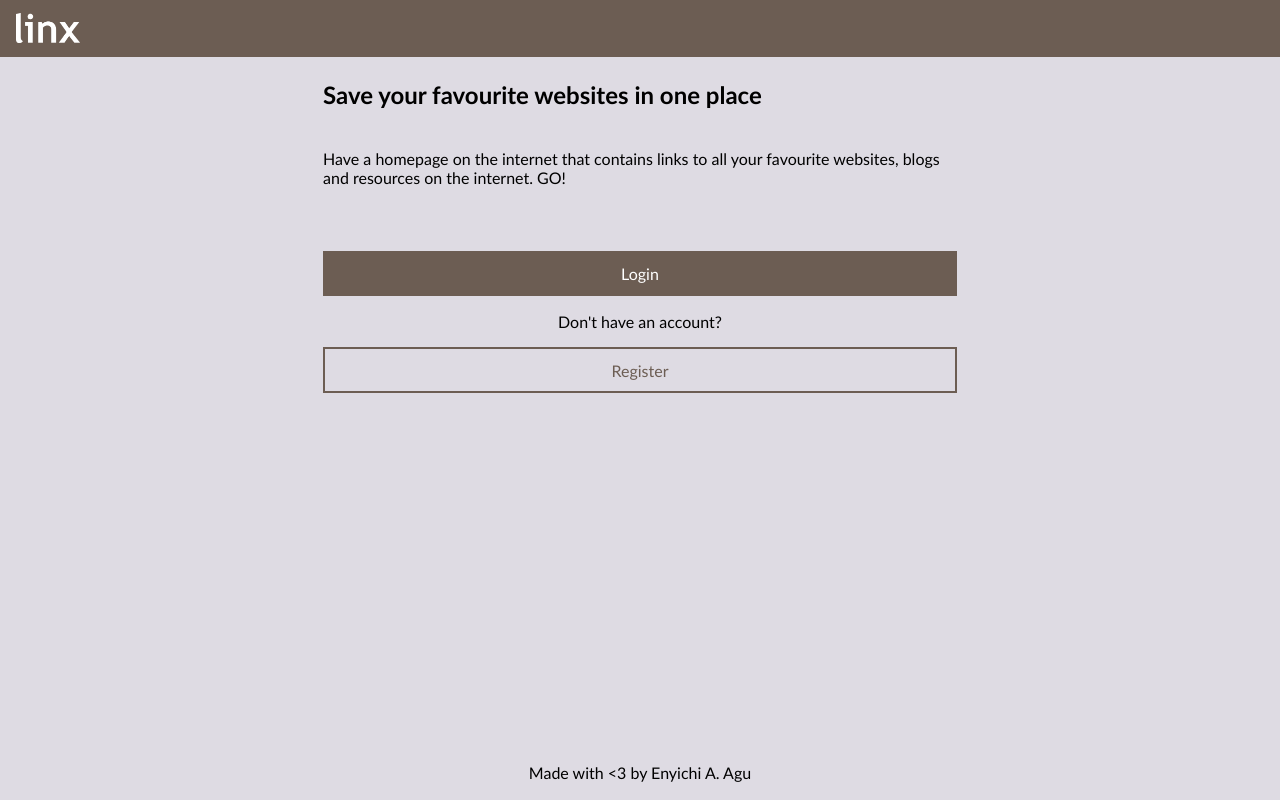
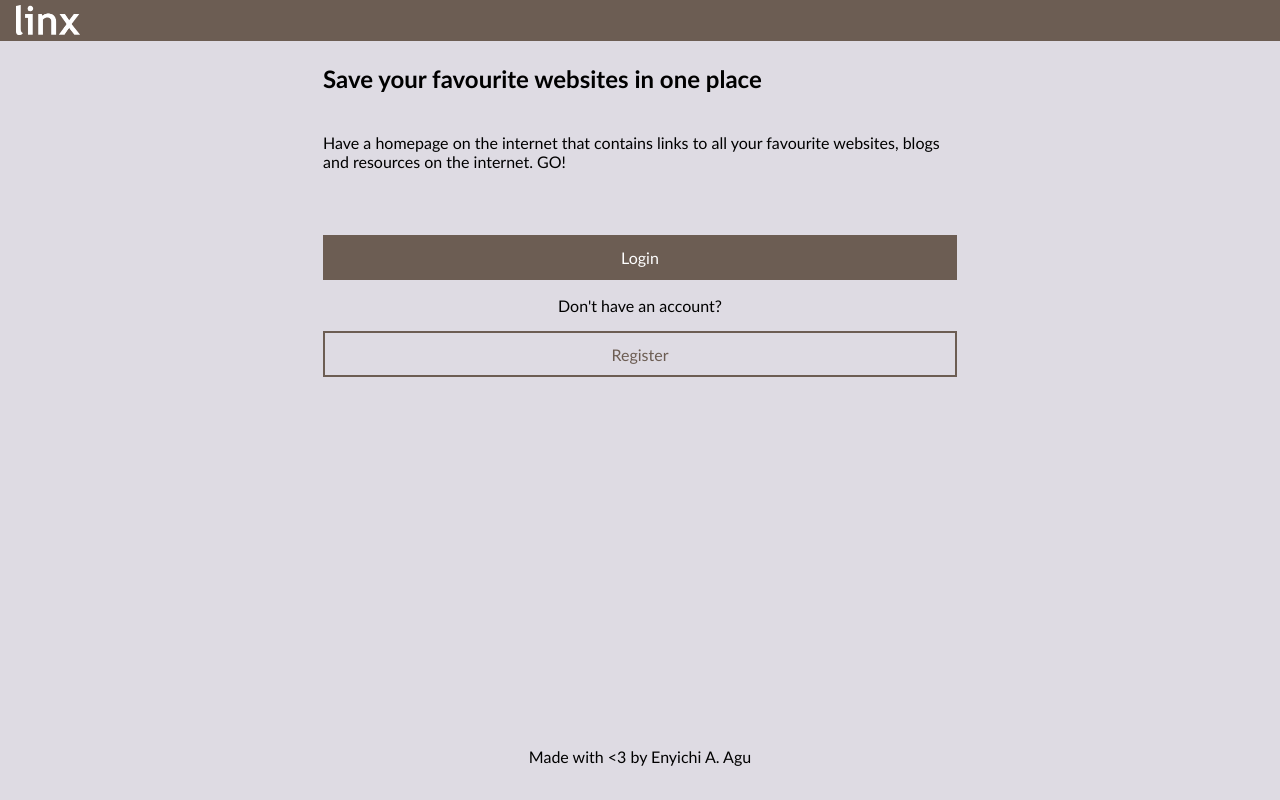
Before and after one commit to enyichiaagu/linx, a React (Create React App) app: page / in a window 1280 px wide. Built offline with nearby package versions, Linux system fonts and the light colour scheme.

Commit message:
testing changes

```diff
--- a/src/components/Header.css
+++ b/src/components/Header.css
@@ -1,8 +1,6 @@
 header {
     background-color: var(--secondary);
-    min-height: 7vh;
-    height: 7vh;
-    max-height: 8vh;
+    min-height: 40px;
     display: flex;
     justify-content: space-between;
     align-items: center;
```
